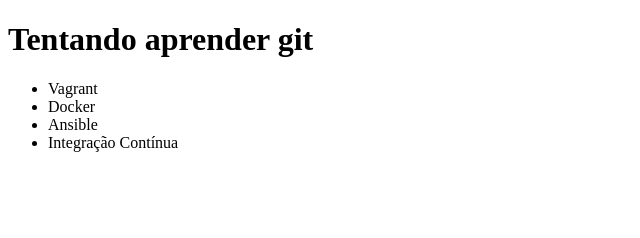
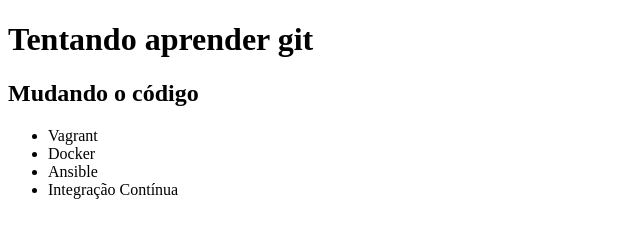
Before and after one commit to selenkko/teste, a plain HTML site: page index.html in a window 1280 px wide. Shown: the whole page, without its empty margins (0-640 px from the left). Drawn offline with Linux system fonts and the light colour scheme.

Commit message:
Update index.html

```diff
--- a/index.html
+++ b/index.html
@@ -4,6 +4,7 @@
     <meta charset="UTF-8">
     <title>Cursos da Alura</title>
     <h1>Tentando aprender git</h1>
+    <h2>Mudando o código</h2>
 </head>
 <body>
     <ul>
```
